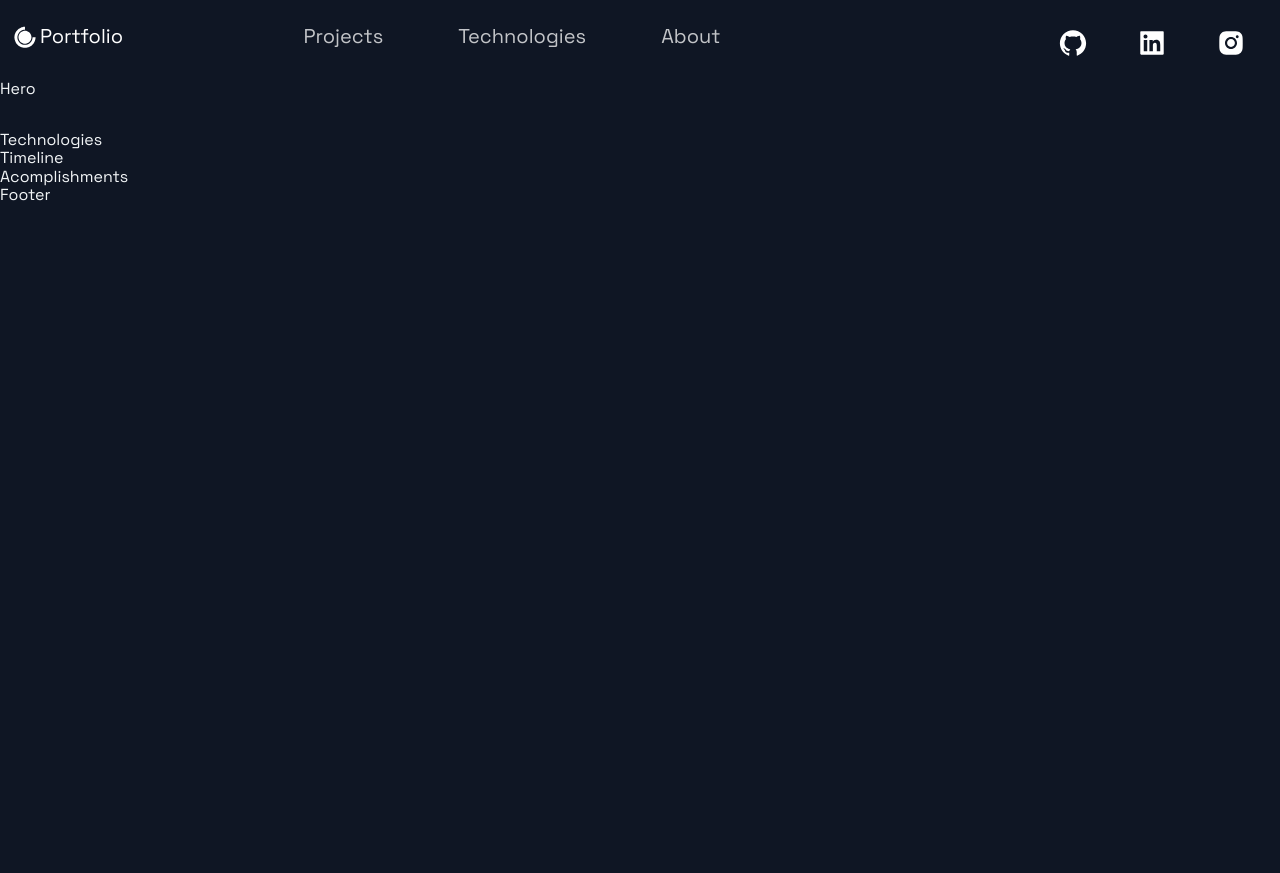
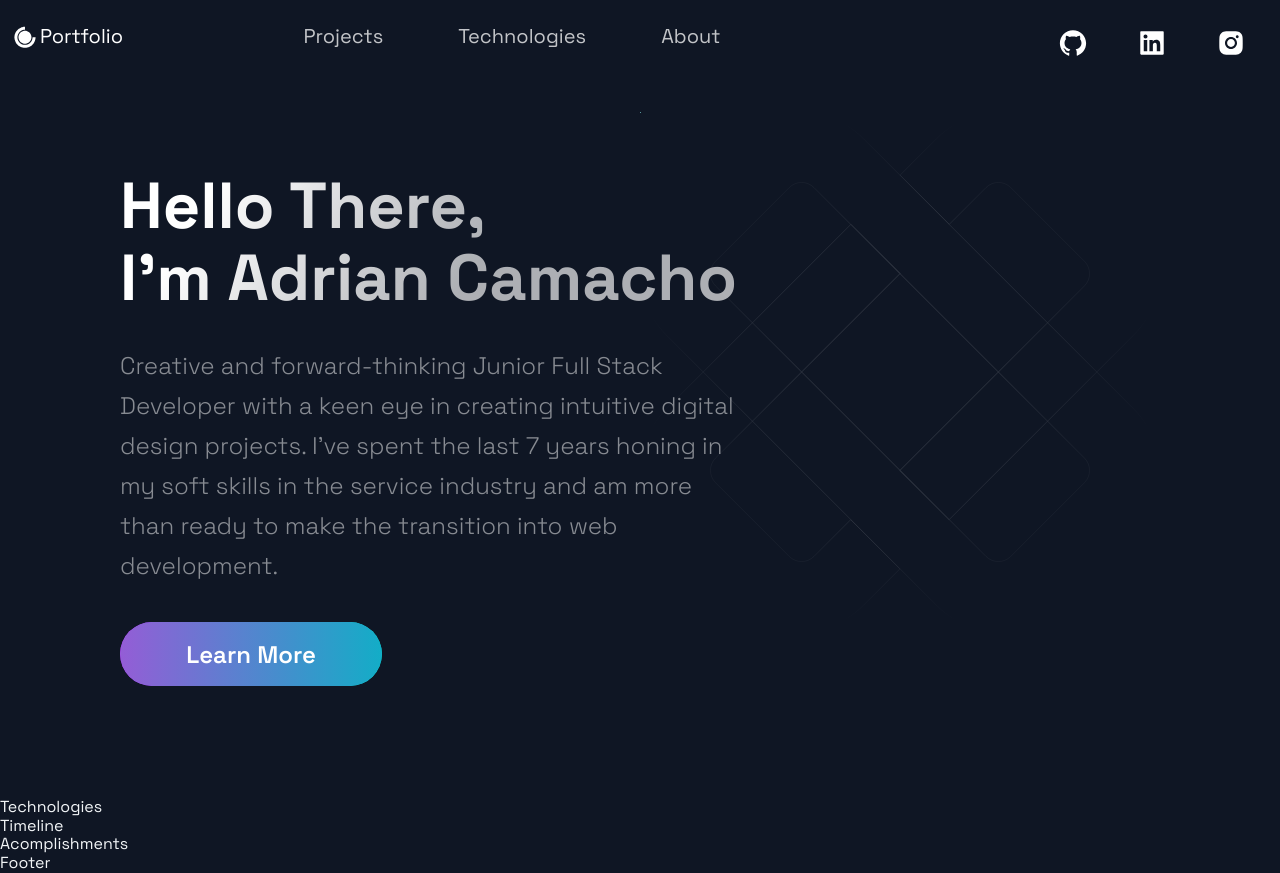
Before and after one commit to chonnessey/next-portfolio, a Next.js app: page / in a window 1280 px wide. Before the commit the page ends 800 px from the top, so only its background shows below. Built offline with nearby package versions, Linux system fonts and the light colour scheme.

Commit message:
add hero section and svg animation

```diff
--- a/src/components/Hero/Hero.js
+++ b/src/components/Hero/Hero.js
@@ -5,9 +5,18 @@ import Button from '../../styles/GlobalComponents/Button';
 import { LeftSection } from './HeroStyles';
 
 const Hero = (props) => (
-  <div>
-    Hero
-  </div>
+  <Section row nopadding>
+    <LeftSection>
+      <SectionTitle main center>
+        Hello There, <br />
+        I'm Adrian Camacho
+      </SectionTitle>
+      <SectionText>
+      Creative and forward-thinking Junior Full Stack Developer with a keen eye in creating intuitive digital design projects. I've spent the last 7 years honing in my soft skills in the service industry and am more than ready to make the transition into web development.
+      </SectionText>
+      <Button onClick={() => window.location = ``}>Learn More</Button>
+    </LeftSection>
+  </Section>
 );
 
 export default Hero;
--- a/src/pages/index.js
+++ b/src/pages/index.js
@@ -10,10 +10,10 @@ import { Section } from '../styles/GlobalComponents';
 const Home = () => {
   return (
     <Layout>
-      {/* <Section grid> */}
+      <Section grid>
         <Hero />
-        {/* <BgAnimation /> */}
-      {/* </Section> */}
+        <BgAnimation />
+      </Section>
       <Projects />
       <Technologies />
       <Timeline />
```
